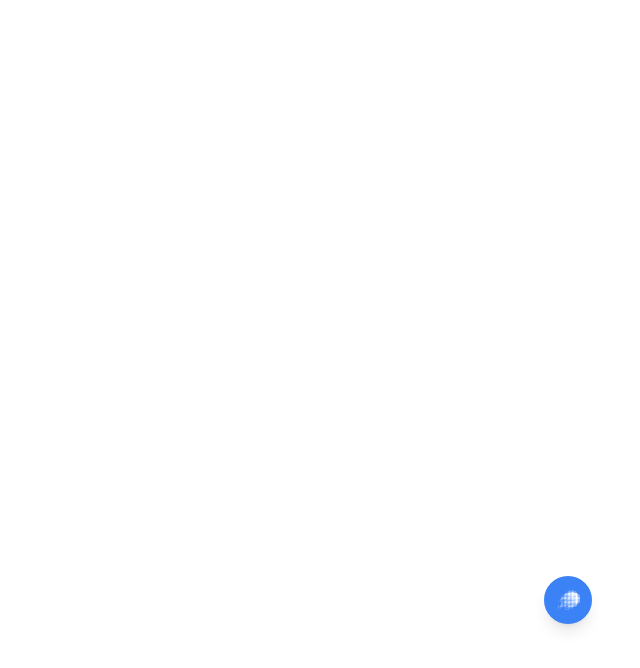
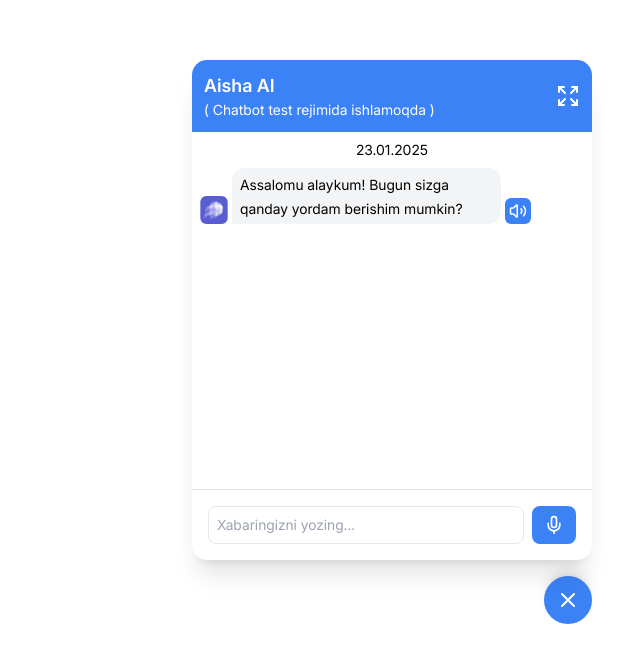
Before and after one commit to AyubovAsadbek/chatbot, a Nuxt app: page / in a window 1280 px wide. Shown: the part 128-796 px from the top of the page, without its empty margins (640-1280 px from the left). Built offline with nearby package versions, Linux system fonts and the light colour scheme.

Commit message:
fix: date and expand button

```diff
--- a/package.json
+++ b/package.json
@@ -17,5 +17,8 @@
     "vue": "latest",
     "vue-router": "latest"
   },
-  "packageManager": "yarn@1.22.22+sha512.a6b2f7906b721bba3d67d4aff083df04dad64c399707841b7acf00f6b133b7ac24255f2652fa22ae3534329dc6180534e98d17432037ff6fd140556e2bb3137e"
+  "packageManager": "yarn@1.22.22+sha512.a6b2f7906b721bba3d67d4aff083df04dad64c399707841b7acf00f6b133b7ac24255f2652fa22ae3534329dc6180534e98d17432037ff6fd140556e2bb3137e",
+  "devDependencies": {
+    "@nuxtjs/date-fns": "^1.5.0"
+  }
 }
--- a/pages/index.vue
+++ b/pages/index.vue
@@ -35,7 +35,11 @@
               <h2 class="text-lg font-semibold">Aisha AI</h2>
               <p class="text-sm">( Chatbot test rejimida ishlamoqda )</p>
             </div>
-            <button class="flex items-center" @click="toggleExpand">
+            <button
+              v-if="!fromTelegram"
+              class="flex items-center"
+              @click="toggleExpand"
+            >
               <Expand v-if="!isExpanded" />
               <svg
                 v-else
@@ -60,9 +64,7 @@
             ref="messageContainer"
             class="flex-1 overflow-y-auto p-2 space-y-2"
           >
-            <h1 class="text-center text-sm">
-              {{ new Date().toLocaleString().slice(0, 10) }}
-            </h1>
+            <h1 class="text-center text-sm">{{ date }}</h1>
             <div
               v-for="message in messages"
               :key="message.id"
@@ -174,6 +176,15 @@ import {
 } from "lucide-vue-next";
 const { isMobile } = useDevice();
 const route = useRoute();
+const date = computed(() => {
+  return (
+    String(new Date().getDate()).padStart(2, "0") +
+    "." +
+    String(new Date().getMonth() + 1).padStart(2, "0") +
+    "." +
+    new Date().getFullYear()
+  );
+});
 const fromTelegram = computed(() => {
   return route.query.fromTelegram ? true : false;
 });
@@ -185,7 +196,7 @@ const toggleExpand = () => {
   isExpanded.value = !isExpanded.value;
 };
 
-const isChatOpen = ref(fromTelegram.value ? true : false);
+const isChatOpen = ref(fromTelegram.value ? true : true);
 const isExpanded = ref(false);
 const audio = ref(null);
 const audioPlayer = ref(null);
@@ -203,7 +214,6 @@ const isLoadingAudio = ref({});
 
 const toggleChat = () => {
   isChatOpen.value = !isChatOpen.value;
-  console.log("Chat");
 };
 
 const scrollToBottom = () => {
```
Also changed, not shown: 1 other file (tests, documents, lock files or other folders).
